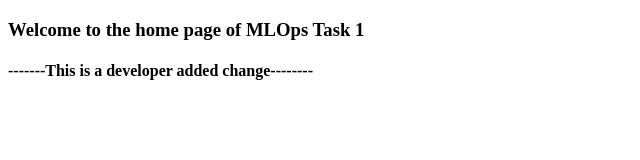
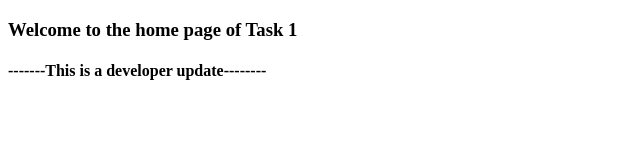
Before and after one commit to innocentchdth/task_1, a plain HTML site: page index.html in a window 1280 px wide. Shown: the whole page, without its empty margins (0-640 px from the left). Drawn offline with Linux system fonts and the light colour scheme.

Commit message:
welcome statement change

```diff
--- a/index.html
+++ b/index.html
@@ -4,7 +4,7 @@
 <title>MLOps Task 1</title>
 </head>
 <body>
-<h3> Welcome to the home page of MLOps Task 1 </h3>
-<h4>-------This is a developer added change--------</h4>
+<h3> Welcome to the home page of Task 1 </h3>
+<h4>-------This is a developer update--------</h4>
 </body>
 </html>
```
